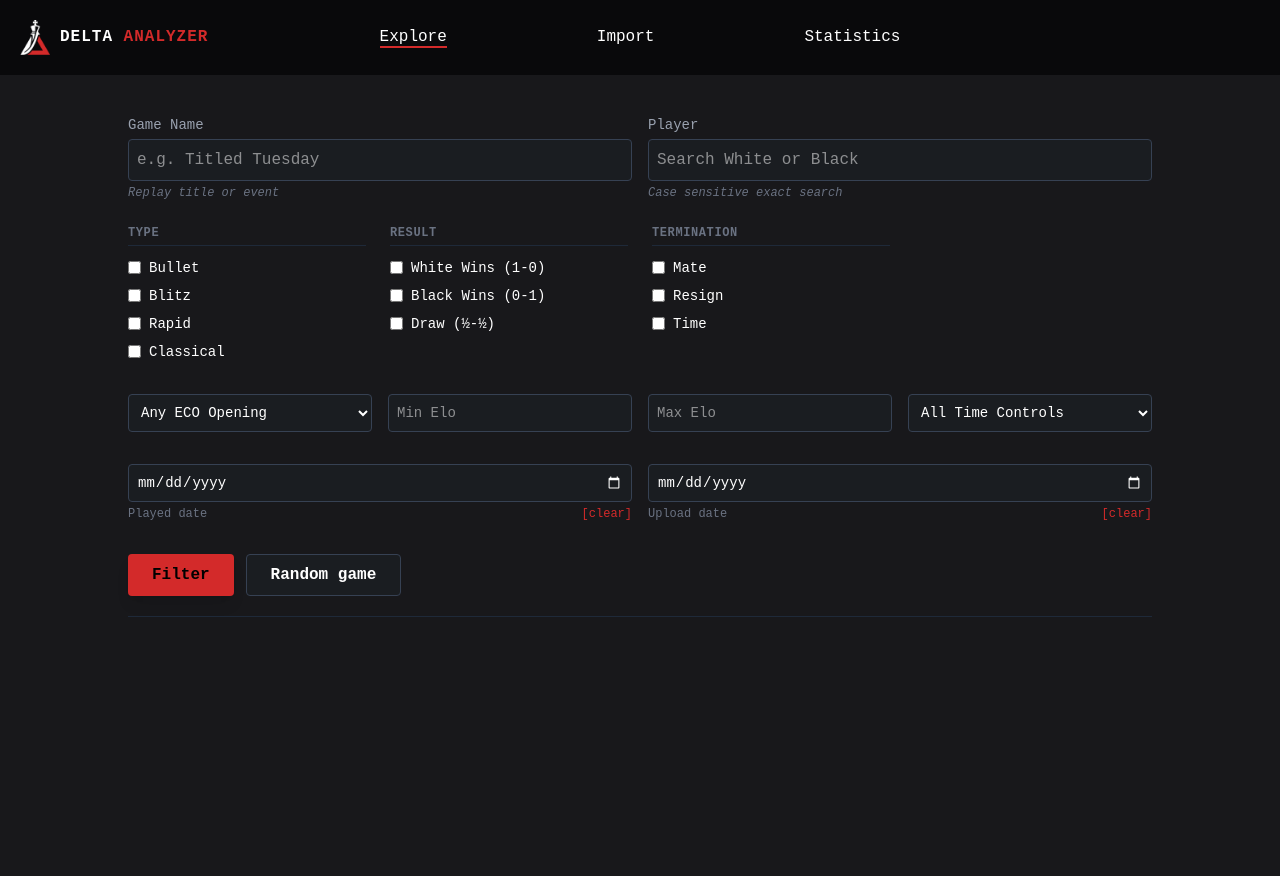
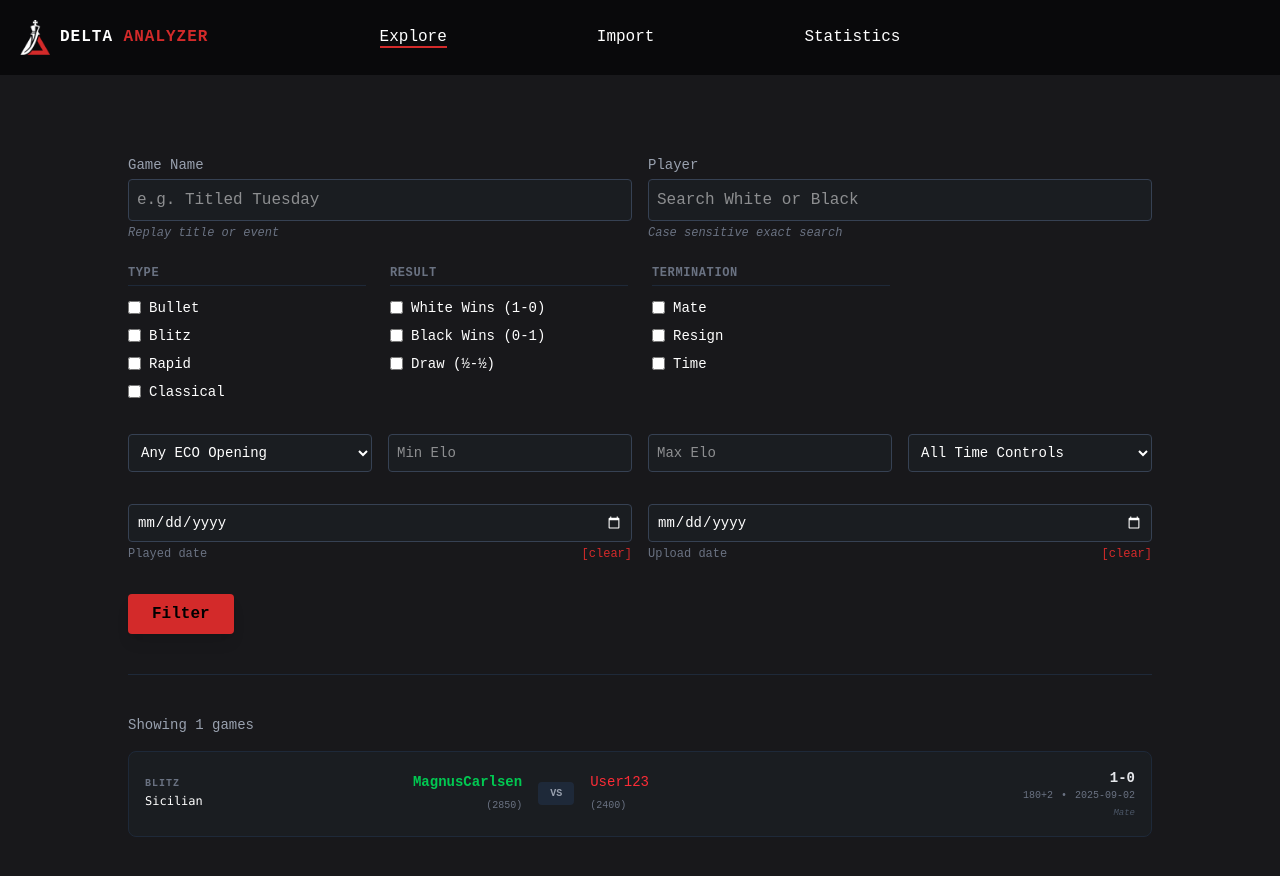
Before and after one commit to Aitaneuh/delta-analyzer, a Vue app: page / in a window 1280 px wide. Before the commit the page ends 800 px from the top, so only its background shows below. Built offline with nearby package versions, Linux system fonts and the light colour scheme.

Commit message:
Done the first logic frontend only for now

```diff
--- /dev/null
+++ b/src/components/GameItem.vue
@@ -0,0 +1,71 @@
+<script setup lang="ts">
+import type { ChessGame } from '@/types/game'
+import { useRouter } from 'vue-router'
+
+const props = defineProps<{
+  game: ChessGame
+}>()
+
+const router = useRouter()
+
+const goToGame = () => {
+  router.push({ name: 'game-detail', params: { id: props.game.id } })
+}
+
+// Helper to format the result colors
+const getResultClass = (player: 'white' | 'black') => {
+  if (props.game.result === '1/2-1/2') return 'text-gray-400'
+  if (player === 'white') {
+    return props.game.result === '1-0' ? 'text-green-500 font-bold' : 'text-red-500'
+  } else {
+    return props.game.result === '0-1' ? 'text-green-500 font-bold' : 'text-red-500'
+  }
+}
+</script>
+
+<template>
+  <div
+    @click="goToGame"
+    class="grid grid-cols-12 gap-4 items-center p-4 bg-[#1a1d21] border border-gray-800 rounded-lg hover:border-accent hover:bg-[#252a30] transition cursor-pointer group"
+  >
+    <!-- Metadata (Type & ECO) -->
+    <div class="col-span-2 flex flex-col items-start">
+      <span class="text-[10px] uppercase font-bold text-gray-500 tracking-widest">{{
+        game.game_type
+      }}</span>
+      <span class="text-xs font-mono text-accent bg-accent/10 py-0.5 rounded">{{
+        game.opening
+      }}</span>
+    </div>
+
+    <!-- Players Section -->
+    <div class="col-span-6 flex items-center justify-center space-x-4">
+      <div class="text-right flex-1">
+        <span class="block text-sm" :class="getResultClass('white')">{{ game.white_player }}</span>
+        <span class="text-[10px] text-gray-500">({{ game.white_elo }})</span>
+      </div>
+
+      <div
+        class="bg-gray-800 px-3 py-1 rounded text-[10px] font-bold text-gray-400 group-hover:text-white transition"
+      >
+        VS
+      </div>
+
+      <div class="text-left flex-1">
+        <span class="block text-sm" :class="getResultClass('black')">{{ game.black_player }}</span>
+        <span class="text-[10px] text-gray-500">({{ game.black_elo }})</span>
+      </div>
+    </div>
+
+    <!-- Right Side Info (Result & Date) -->
+    <div class="col-span-4 flex flex-col items-end">
+      <span class="text-sm font-bold text-gray-200">{{ game.result }}</span>
+      <div class="flex items-center space-x-2 text-[10px] text-gray-500">
+        <span>{{ game.time_control }}</span>
+        <span>•</span>
+        <span>{{ game.played_date }}</span>
+      </div>
+      <span class="text-[9px] text-gray-600 italic mt-1 capitalize">{{ game.termination }}</span>
+    </div>
+  </div>
+</template>
--- /dev/null
+++ b/src/components/GameList.vue
@@ -0,0 +1,27 @@
+<script setup lang="ts">
+import GameItem from './GameItem.vue'
+import { useGameStore } from '@/stores/gameStore'
+
+const store = useGameStore()
+</script>
+
+<template>
+  <div class="space-y-3">
+    <!-- Header/Count -->
+    <div class="flex justify-between items-center mb-4">
+      <h2 class="text-sm font-medium text-gray-400">
+        Showing {{ store.filteredGames.length }} games
+      </h2>
+    </div>
+
+    <!-- List -->
+    <div v-if="store.filteredGames.length > 0" class="flex flex-col space-y-2">
+      <GameItem v-for="game in store.filteredGames" :key="game.id" :game="game" />
+    </div>
+
+    <!-- Empty State -->
+    <div v-else class="text-center py-20 border-2 border-dashed border-gray-800 rounded-xl">
+      <p class="text-gray-500">No matches found for these filters.</p>
+    </div>
+  </div>
+</template>
--- a/src/components/Search.vue
+++ b/src/components/SearchItem.vue
@@ -1,42 +1,13 @@
 <script setup lang="ts">
-import { ref, reactive } from 'vue'
+import { reactive } from 'vue'
+import { useGameStore } from '@/stores/gameStore'
 
-// Define the shape of our search filters based on your schema
-interface GameFilters {
-  game_name: string
-  player_name: string
-  game_types: string[]
-  results: string[]
-  terminations: string[]
-  eco_code: string
-  min_elo: number | null
-  max_elo: number | null
-  played_date: string
-  imported_date: string
-}
-
-const filters = reactive<GameFilters>({
-  game_name: '',
-  player_name: '',
-  game_types: [], // bullet, blitz, classical
-  results: [], // 1-0, 0-1, 1/2-1/2
-  terminations: [], // mate, time, resign
-  eco_code: '',
-  min_elo: null,
-  max_elo: null,
-  played_date: '',
-  imported_date: '',
-})
-
-const emit = defineEmits(['search', 'random'])
+const store = useGameStore()
+// Initialize local state with current store values
+const localFilters = reactive({ ...store.filters })
 
 const handleFilter = () => {
-  console.log('Filtering with:', filters)
-  emit('search', { ...filters })
-}
-
-const handleRandom = () => {
-  emit('random')
+  store.updateFilters(localFilters)
 }
 </script>
 
@@ -46,7 +17,7 @@ const handleRandom = () => {
     <div>
       <label class="block text-sm font-medium text-gray-400 mb-1">Game Name</label>
       <input
-        v-model="filters.game_name"
+        v-model="localFilters.game_name"
         type="text"
         placeholder="e.g. Titled Tuesday"
         class="w-full bg-[#1a1d21] border border-gray-700 rounded p-2 focus-border-accent outline-none transition"
@@ -56,7 +27,7 @@ const handleRandom = () => {
     <div>
       <label class="block text-sm font-medium text-gray-400 mb-1">Player</label>
       <input
-        v-model="filters.player_name"
+        v-model="localFilters.player_name"
         type="text"
         placeholder="Search White or Black"
         class="w-full bg-[#1a1d21] border border-gray-700 rounded p-2 focus-border-accent outline-none transition"
@@ -83,7 +54,7 @@ const handleRandom = () => {
           <input
             type="checkbox"
             :value="t.toLowerCase()"
-            v-model="filters.game_types"
+            v-model="localFilters.game_types"
             class="accent-accent"
           />
           <span class="text-sm">{{ t }}</span>
@@ -100,15 +71,20 @@ const handleRandom = () => {
       </h3>
       <div class="space-y-2">
         <label class="flex items-center space-x-2 cursor-pointer hover:text-white">
-          <input type="checkbox" value="1-0" v-model="filters.results" class="accent-accent" />
+          <input type="checkbox" value="1-0" v-model="localFilters.results" class="accent-accent" />
           <span class="text-sm">White Wins (1-0)</span>
         </label>
         <label class="flex items-center space-x-2 cursor-pointer hover:text-white">
-          <input type="checkbox" value="0-1" v-model="filters.results" class="accent-accent" />
+          <input type="checkbox" value="0-1" v-model="localFilters.results" class="accent-accent" />
           <span class="text-sm">Black Wins (0-1)</span>
         </label>
         <label class="flex items-center space-x-2 cursor-pointer hover:text-white">
-          <input type="checkbox" value="1/2-1/2" v-model="filters.results" class="accent-accent" />
+          <input
+            type="checkbox"
+            value="1/2-1/2"
+            v-model="localFilters.results"
+            class="accent-accent"
+          />
           <span class="text-sm">Draw (½-½)</span>
         </label>
       </div>
@@ -130,7 +106,7 @@ const handleRandom = () => {
           <input
             type="checkbox"
             :value="term.toLowerCase()"
-            v-model="filters.terminations"
+            v-model="localFilters.terminations"
             class="accent-accent"
           />
           <span class="text-sm">{{ term }}</span>
@@ -142,7 +118,7 @@ const handleRandom = () => {
   <!-- Dropdowns Row -->
   <div class="grid grid-cols-1 md:grid-cols-4 gap-4 mb-8">
     <select
-      v-model="filters.eco_code"
+      v-model="localFilters.eco_code"
       class="bg-[#1a1d21] border border-gray-700 rounded p-2 text-sm outline-none focus-border-accent"
     >
       <option value="">Any ECO Opening</option>
@@ -152,14 +128,14 @@ const handleRandom = () => {
     </select>
 
     <input
-      v-model.number="filters.min_elo"
+      v-model.number="localFilters.min_elo"
       type="number"
       placeholder="Min Elo"
       class="bg-[#1a1d21] border border-gray-700 rounded p-2 text-sm outline-none focus-border-accent"
     />
 
     <input
-      v-model.number="filters.max_elo"
+      v-model.number="localFilters.max_elo"
       type="number"
       placeholder="Max Elo"
       class="bg-[#1a1d21] border border-gray-700 rounded p-2 text-sm outline-none focus-border-accent"
@@ -179,12 +155,12 @@ const handleRandom = () => {
     <div>
       <input
         type="date"
-        v-model="filters.played_date"
+        v-model="localFilters.played_date"
         class="w-full bg-[#1a1d21] border border-gray-700 rounded p-2 text-sm outline-none color-scheme-dark"
       />
       <div class="flex justify-between mt-1">
         <span class="text-xs text-gray-500">Played date</span>
-        <button @click="filters.played_date = ''" class="text-xs accent hover:underline">
+        <button @click="localFilters.played_date = ''" class="text-xs accent hover:underline">
           [clear]
         </button>
       </div>
@@ -192,12 +168,12 @@ const handleRandom = () => {
     <div>
       <input
         type="date"
-        v-model="filters.imported_date"
+        v-model="localFilters.imported_date"
         class="w-full bg-[#1a1d21] border border-gray-700 rounded p-2 text-sm outline-none color-scheme-dark"
       />
       <div class="flex justify-between mt-1">
         <span class="text-xs text-gray-500">Upload date</span>
-        <button @click="filters.imported_date = ''" class="text-xs accent hover:underline">
+        <button @click="localFilters.imported_date = ''" class="text-xs accent hover:underline">
           [clear]
         </button>
       </div>
@@ -212,12 +188,6 @@ const handleRandom = () => {
     >
       Filter
     </button>
-    <button
-      @click="handleRandom"
-      class="bg-[#1a1d21] hover:bg-[#252a30] border border-gray-700 font-bold py-2 px-6 rounded transition"
-    >
-      Random game
-    </button>
   </div>
 </template>
 
--- a/src/router/index.ts
+++ b/src/router/index.ts
@@ -1,10 +1,13 @@
 import { createRouter, createWebHistory } from 'vue-router'
 import HomeView from '../views/HomeView.vue'
+// import GameDetailView from '../views/GameDetailView.vue'
 
 const routes = [
   { path: '/', name: 'explore', component: HomeView },
   // { path: '/import', name: 'import', component:  },
   // { path: '/stats', name: 'stats', component:  },
+
+  // { path: '/game/:id', name: 'game-detail', component: GameDetailView },
 ]
 
 const router = createRouter({
--- /dev/null
+++ b/src/stores/gameStore.ts
@@ -0,0 +1,63 @@
+import type { ChessGame } from '@/types/game'
+import { defineStore } from 'pinia'
+import { ref, computed } from 'vue'
+
+export const useGameStore = defineStore('game', () => {
+  // 1. State
+  const filters = ref({
+    game_name: '',
+    player_name: '',
+    game_types: [] as string[],
+    results: [] as string[],
+    terminations: [] as string[],
+    eco_code: '',
+    min_elo: null as number | null,
+    max_elo: null as number | null,
+    played_date: '',
+    imported_date: '',
+  })
+
+  // Your mock data (No backend for now)
+  const allGames = ref<ChessGame[]>([
+    {
+      id: 'gh3970g3',
+      event: 'Titled Tuesday Blitz September 2025',
+      game_name: 'Blitz vs Magnus',
+      played_date: '2025-09-02',
+      imported_date: '2026-05-13',
+      white_player: 'MagnusCarlsen',
+      black_player: 'User123',
+      white_elo: 2850,
+      black_elo: 2400,
+      result: '1-0',
+      time_control: '180+2',
+      game_type: 'blitz',
+      eco_code: 'B20',
+      opening: 'Sicilian',
+      termination: 'mate',
+      pgn: '[Event "Titled Tuesday..."]',
+      moves: '1. e4 c5 2. d4 cxd4...',
+    },
+  ])
+
+  // 2. Getters (Computed Filtered List)
+  const filteredGames = computed(() => {
+    return allGames.value.filter((game) => {
+      const matchType =
+        filters.value.game_types.length === 0 || filters.value.game_types.includes(game.game_type)
+      const matchPlayer =
+        !filters.value.player_name ||
+        game.white_player.toLowerCase().includes(filters.value.player_name.toLowerCase()) ||
+        game.black_player.toLowerCase().includes(filters.value.player_name.toLowerCase())
+
+      return matchType && matchPlayer // Add more filter logic here
+    })
+  })
+
+  // 3. Actions
+  function updateFilters(newFilters: any) {
+    filters.value = { ...newFilters }
+  }
+
+  return { filters, allGames, filteredGames, updateFilters }
+})
--- /dev/null
+++ b/src/types/game.ts
@@ -0,0 +1,19 @@
+export interface ChessGame {
+  id: string
+  event: string
+  game_name: string
+  played_date: string | Date
+  imported_date: string | Date
+  white_player: string
+  black_player: string
+  white_elo: number
+  black_elo: number
+  result: '1-0' | '0-1' | '1/2-1/2'
+  time_control: string
+  game_type: 'bullet' | 'blitz' | 'rapid' | 'classical'
+  eco_code: string
+  opening: string
+  termination: 'mate' | 'time' | 'resign'
+  pgn: string
+  moves: string
+}
--- a/src/views/HomeView.vue
+++ b/src/views/HomeView.vue
@@ -1,12 +1,14 @@
 <script setup lang="ts">
-import Search from '@/components/Search.vue'
+import SearchItem from '@/components/SearchItem.vue'
+import GameList from '@/components/GameList.vue'
 </script>
 
 <template>
-  <div class="m-auto container px-32">
-    <Search />
-    <div class="border-b border-gray-800 my-5"></div>
+  <div class="m-auto container px-32 py-10">
+    <SearchItem />
+
+    <div class="border-b border-gray-800 my-10"></div>
+
+    <GameList />
   </div>
 </template>
-
-<style scoped></style>
```
Also changed, not shown: src/stores/counter.ts (deleted, +0 -12 lines).
